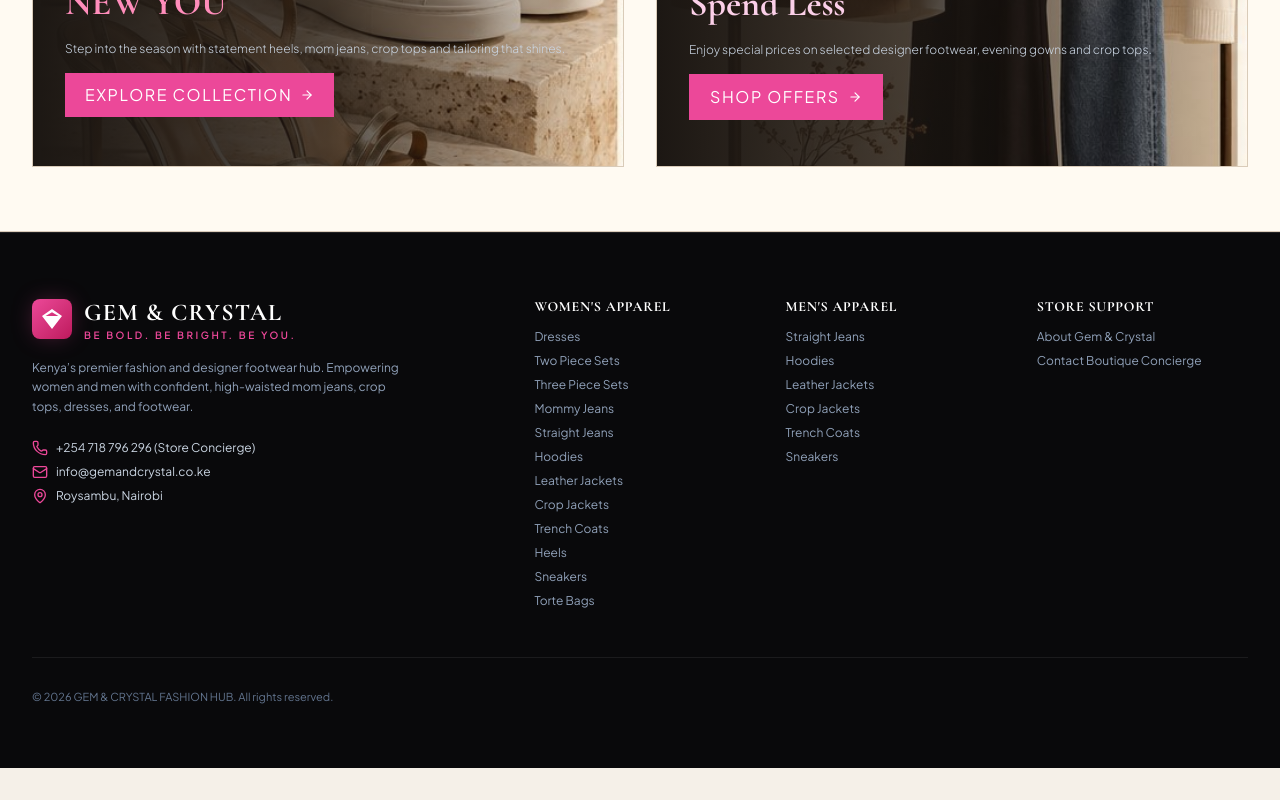
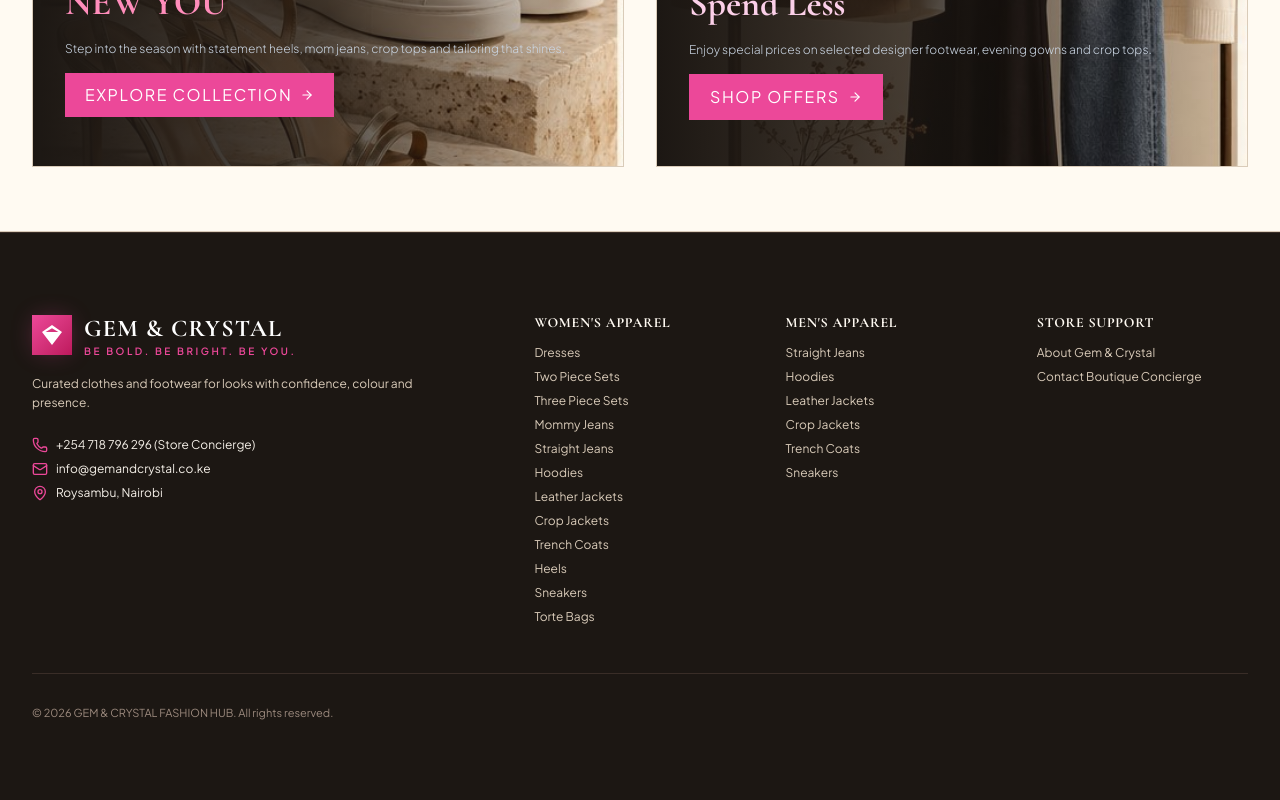
Before and after one commit to chiefin933/Gem-and-Crystal-Fashion-Hub, a React (Vite) app: page / in a window 1280 px wide. Shown: the part 2568-3368 px from the top of the page. Before the commit the page ends 3336 px from the top, so only its background shows below. Built offline with nearby package versions, Linux system fonts and the light colour scheme; no server answers.

Commit message:
Refine storefront mobile experience and card design

```diff
--- a/src/components/home/HeroSection.tsx
+++ b/src/components/home/HeroSection.tsx
@@ -21,7 +21,7 @@ export const HeroSection: React.FC<HeroSectionProps> = ({ setCurrentTab }) => {
       <div className="absolute inset-0 -z-10 bg-[radial-gradient(circle_at_7%_18%,rgba(191,125,41,0.18),transparent_23%),radial-gradient(circle_at_91%_70%,rgba(112,57,37,0.12),transparent_24%)]" />
       <div className="absolute inset-x-0 top-7 -z-10 h-px bg-[#b8782d]/30" />
       <div className="mx-auto grid min-h-[680px] max-w-7xl grid-cols-1 gap-10 px-4 py-10 sm:px-6 sm:py-14 lg:grid-cols-12 lg:items-center lg:gap-6 lg:px-8 lg:py-16">
-        <div className="relative z-10 order-2 lg:order-1 lg:col-span-6 lg:pr-10">
+        <div className="relative z-10 order-1 lg:order-1 lg:col-span-6 lg:pr-10">
           <div className="mb-7 inline-flex items-center gap-2 border border-[#a4662b]/35 bg-[#fffaf2]/70 px-3 py-2 text-[10px] font-bold uppercase tracking-[0.16em] text-[#63391d]"><MapPin className="h-3.5 w-3.5 text-[#b8782d]" aria-hidden="true" />Roysambu, Nairobi</div>
           <h1 className="max-w-3xl font-serif text-[clamp(3.35rem,10vw,7.15rem)] font-bold leading-[0.78] tracking-[-0.065em] text-[#181411]">
             BE BOLD.<br />
@@ -35,7 +35,7 @@ export const HeroSection: React.FC<HeroSectionProps> = ({ setCurrentTab }) => {
           </div>
           <div className="mt-11 flex items-center gap-4 text-[10px] font-bold uppercase tracking-[0.19em] text-[#745d4b]"><span>Curated in Nairobi</span><span className="h-1 w-1 rounded-full bg-[#b8782d]" /><span>New season</span></div>
         </div>
-        <div className="relative order-1 min-h-[425px] sm:min-h-[525px] lg:order-2 lg:col-span-6 lg:min-h-[590px]">
+        <div className="relative order-2 min-h-[425px] sm:min-h-[525px] lg:order-2 lg:col-span-6 lg:min-h-[590px]">
           <div className="absolute right-[4%] top-0 h-[82%] w-[64%] overflow-hidden bg-[#31231d] shadow-[18px_20px_0_rgba(176,106,42,0.18)] sm:right-[8%] sm:w-[58%]"><img src={collectionRack} alt="Curated clothing rack with tailored jackets, dresses and denim" className="h-full w-full object-cover object-center transition-transform duration-700 hover:scale-105" fetchPriority="high" decoding="async" /><div className="absolute inset-x-0 bottom-0 bg-gradient-to-t from-[#17110d]/85 to-transparent px-5 pb-5 pt-16"><p className="text-[10px] font-bold uppercase tracking-[0.2em] text-[#ffdba8]">The collection edit</p><p className="font-serif text-xl italic text-white">Pieces with presence</p></div></div>
           <figure className="absolute bottom-0 left-0 w-[46%] overflow-hidden border-[6px] border-[#f5f0e8] bg-[#a25c3d] shadow-xl sm:w-[41%]"><img src={footwearEdit} alt="Metallic heels and white sneakers arranged on a studio plinth" className="aspect-[4/5] w-full object-cover object-center" loading="lazy" decoding="async" /><figcaption className="absolute inset-x-0 bottom-0 bg-[#1c1713]/85 px-3 py-2 text-[9px] font-bold uppercase tracking-[0.15em] text-[#fff8ed]">Footwear edit</figcaption></figure>
           <figure className="absolute bottom-[7%] right-0 w-[31%] overflow-hidden border-[5px] border-[#f5f0e8] bg-[#d6b89e] shadow-xl sm:w-[28%]"><img src={tailoredLook} alt="Tailored blazer, trousers and clean white sneakers styled as a complete look" className="aspect-[3/4] w-full object-cover object-center" loading="lazy" decoding="async" /><figcaption className="bg-[#fffaf2] px-2 py-2 text-center text-[8px] font-bold uppercase tracking-[0.12em] text-[#6a4325]">Complete looks</figcaption></figure>
--- a/src/components/layout/Footer.tsx
+++ b/src/components/layout/Footer.tsx
@@ -17,8 +17,8 @@ export const Footer: React.FC<FooterProps> = ({ setCurrentTab }) => {
   };
 
   return (
-    <footer className="bg-[#09090b] border-t border-gem-border/80 text-slate-400 text-xs">
-      <div className="max-w-7xl mx-auto px-4 sm:px-6 lg:px-8 py-16">
+    <footer className="bg-[#1c1713] border-t border-[#392d27] text-[#d9cbb9] text-xs">
+      <div className="max-w-7xl mx-auto px-4 sm:px-6 lg:px-8 py-16 sm:py-20">
         <div className="grid grid-cols-1 md:grid-cols-2 lg:grid-cols-5 gap-10">
 
           {/* Column 1: Brand Info */}
@@ -30,7 +30,7 @@ export const Footer: React.FC<FooterProps> = ({ setCurrentTab }) => {
               }}
               className="flex items-center space-x-3 cursor-pointer group"
             >
-              <div className="w-10 h-10 rounded-lg bg-gradient-to-br from-gem-pink to-gem-deepPink flex items-center justify-center shadow-pink-glow">
+              <div className="w-10 h-10 bg-gradient-to-br from-gem-pink to-gem-deepPink flex items-center justify-center shadow-pink-glow">
                 <svg className="w-6 h-6 text-white" viewBox="0 0 24 24" fill="currentColor">
                   <path d="M12 2L2 9l10 13 10-13-10-7zm0 3.2L18.4 9H5.6L12 5.2z"/>
                 </svg>
@@ -45,11 +45,11 @@ export const Footer: React.FC<FooterProps> = ({ setCurrentTab }) => {
               </div>
             </div>
 
-            <p className="text-slate-400 text-xs leading-relaxed max-w-sm">
-              Kenya’s premier fashion and designer footwear hub. Empowering women and men with confident, high-waisted mom jeans, crop tops, dresses, and footwear.
+            <p className="text-[#d9cbb9] text-xs leading-relaxed max-w-sm">
+              Curated clothes and footwear for looks with confidence, colour and presence.
             </p>
 
-            <div className="space-y-2 pt-2 text-slate-300">
+            <div className="space-y-2 pt-2 text-[#f5f0e8]">
               <div className="flex items-center space-x-2">
                 <Phone className="w-4 h-4 text-gem-pink shrink-0" />
                 <span>+254 718 796 296 (Store Concierge)</span>
@@ -67,7 +67,7 @@ export const Footer: React.FC<FooterProps> = ({ setCurrentTab }) => {
 
           {/* Column 2: Women's Collections */}
           <div className="space-y-3">
-            <h4 className="font-serif text-sm font-bold text-white uppercase tracking-wider">
+            <h4 className="font-serif text-sm font-bold text-[#fffaf2] uppercase tracking-wider">
               Women's Apparel
             </h4>
             <ul className="space-y-2">
@@ -88,7 +88,7 @@ export const Footer: React.FC<FooterProps> = ({ setCurrentTab }) => {
 
           {/* Column 3: Men's Collections */}
           <div className="space-y-3">
-            <h4 className="font-serif text-sm font-bold text-white uppercase tracking-wider">
+            <h4 className="font-serif text-sm font-bold text-[#fffaf2] uppercase tracking-wider">
               Men's Apparel
             </h4>
             <ul className="space-y-2">
@@ -103,7 +103,7 @@ export const Footer: React.FC<FooterProps> = ({ setCurrentTab }) => {
 
           {/* Column 4: Quick Links */}
           <div className="space-y-3">
-            <h4 className="font-serif text-sm font-bold text-white uppercase tracking-wider">
+            <h4 className="font-serif text-sm font-bold text-[#fffaf2] uppercase tracking-wider">
               Store Support
             </h4>
             <ul className="space-y-2">
@@ -123,7 +123,7 @@ export const Footer: React.FC<FooterProps> = ({ setCurrentTab }) => {
         </div>
 
         {/* Bottom Bar */}
-        <div className="mt-12 pt-8 border-t border-gem-border/60 flex flex-col md:flex-row items-center justify-between gap-4 text-[11px] text-slate-500">
+        <div className="mt-12 pt-8 border-t border-[#392d27] flex flex-col md:flex-row items-center justify-between gap-4 text-[11px] text-[#9b897d]">
           <p>© 2026 GEM & CRYSTAL FASHION HUB. All rights reserved.</p>
         </div>
 
--- a/src/components/product/ProductCard.tsx
+++ b/src/components/product/ProductCard.tsx
@@ -85,7 +85,7 @@ export const ProductCard: React.FC<ProductCardProps> = ({ product, onSelect }) =
         </button>
 
         {/* Quick View & Quick Add */}
-        <div className="absolute bottom-3 left-3 right-3 flex items-center gap-2 opacity-0 group-hover:opacity-100 transform translate-y-2 group-hover:translate-y-0 transition-all duration-300 z-10">
+        <div className="absolute bottom-3 left-3 right-3 flex items-center gap-2 opacity-0 max-md:opacity-100 group-hover:opacity-100 transform translate-y-2 max-md:translate-y-0 group-hover:translate-y-0 transition-all duration-300 z-10">
           <button
             onClick={(e) => { e.stopPropagation(); setQuickViewProduct(product); }}
             className="flex-1 py-2 px-3 bg-[#1c1713]/95 hover:bg-gem-pink text-white text-xs font-semibold flex items-center justify-center space-x-1.5 transition-colors"
@@ -105,7 +105,7 @@ export const ProductCard: React.FC<ProductCardProps> = ({ product, onSelect }) =
       </div>
 
       {/* Details Section */}
-      <div className="p-4 flex flex-col flex-1 justify-between text-[#181411]">
+      <div className="p-4 sm:p-5 flex flex-col flex-1 justify-between text-[#181411]">
         <div>
           <span className="text-[10px] font-bold uppercase text-gem-pink tracking-wider block mb-1">
             {product.category}
@@ -142,7 +142,7 @@ export const ProductCard: React.FC<ProductCardProps> = ({ product, onSelect }) =
         {/* Pricing & Stock */}
         <div className="mt-4 pt-3 border-t border-[#d9cbb9] flex items-center justify-between">
           <div className="flex items-baseline space-x-2">
-            <span className="text-sm font-extrabold text-[#181411] font-sans">
+            <span className="text-base font-extrabold text-[#181411] font-sans">
               KSh {displayPrice.toLocaleString()}
             </span>
             {hasDiscount && (
```
Also changed, not shown: src/components/layout/MobileMenu.tsx (+20 -19 lines).
